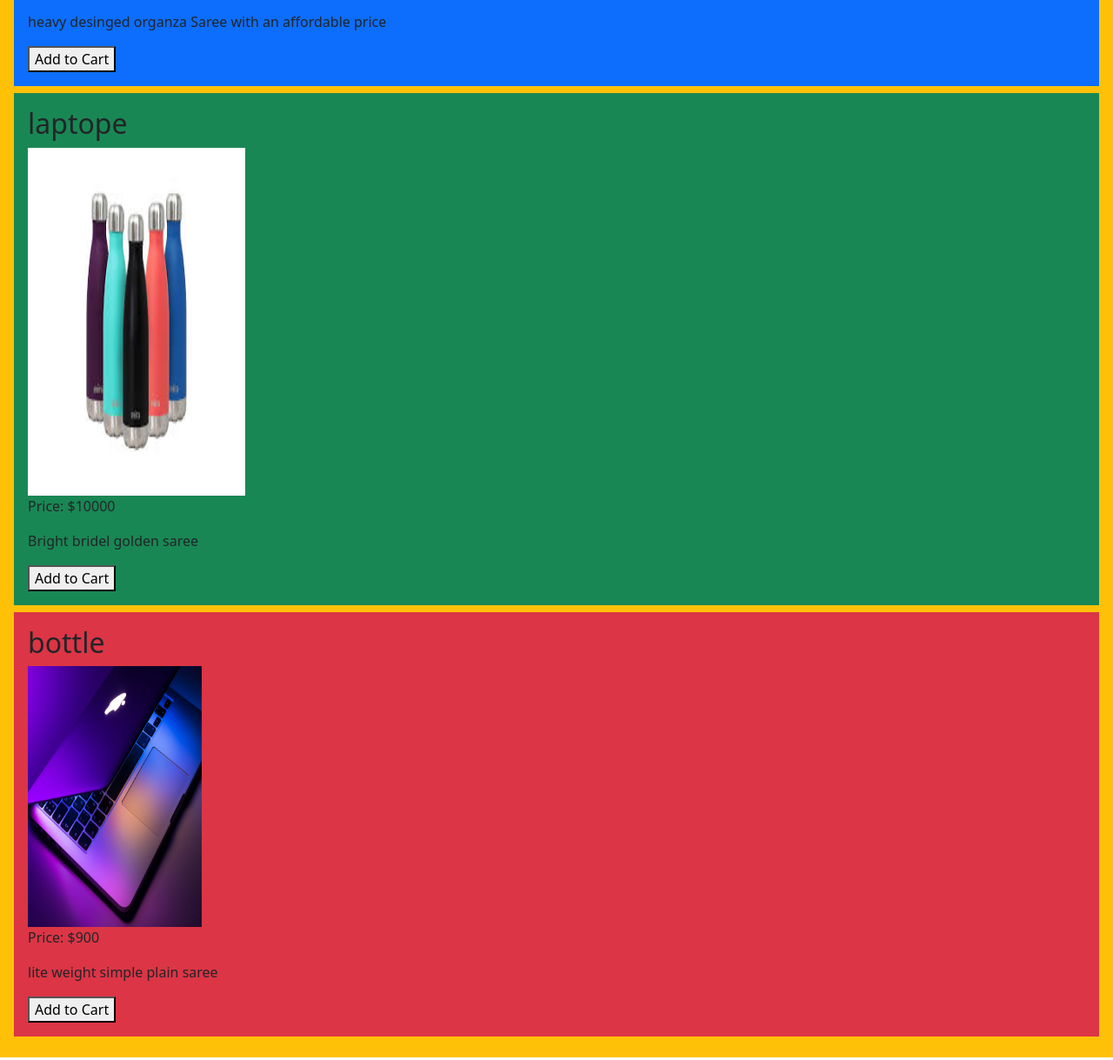
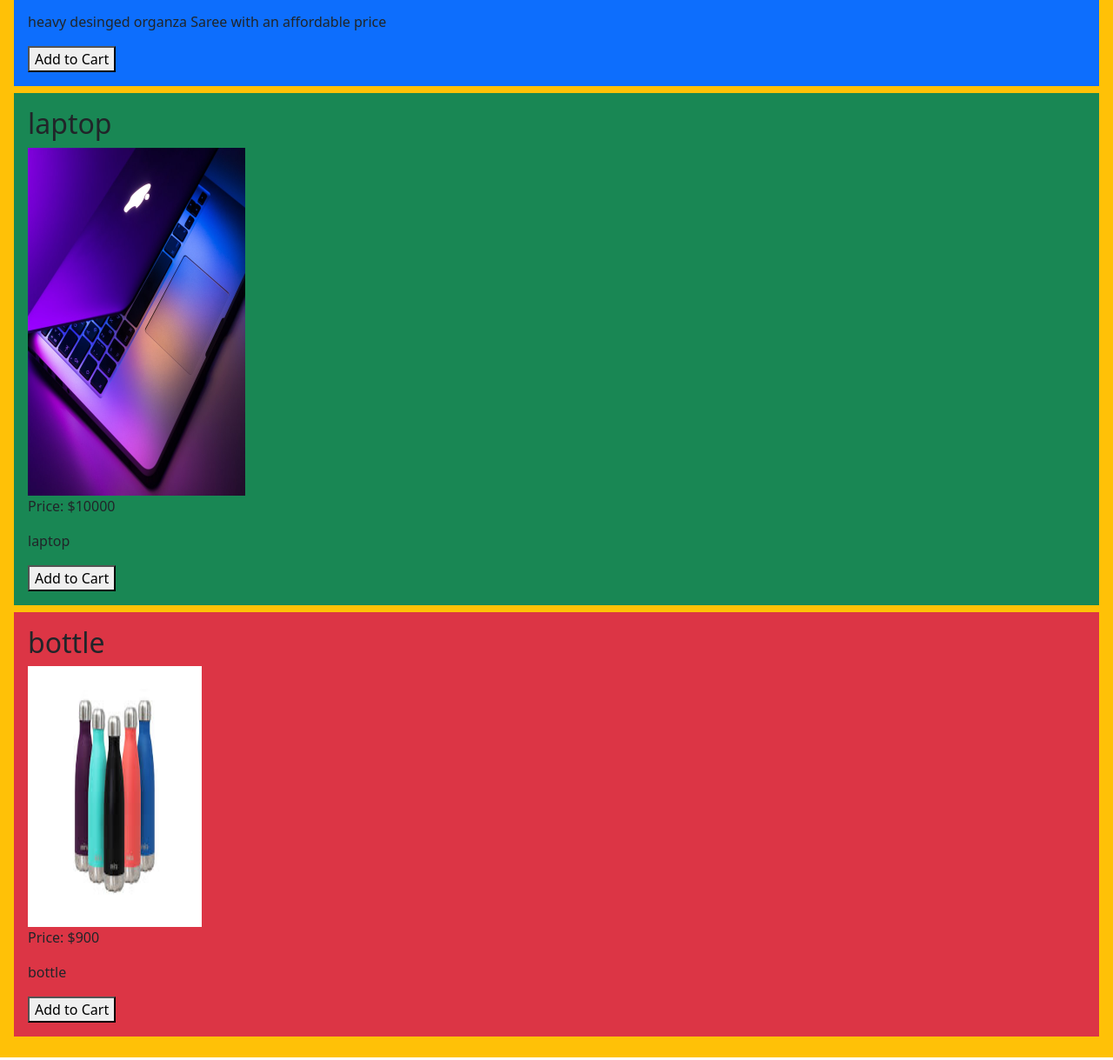
Before and after one commit to sindh123a/boostrap6612, a plain HTML site: page index.html in a window 1280 px wide. Shown: the part 1848-3067 px from the top of the page at 87% size. Drawn offline with nearby package versions, Linux system fonts and the light colour scheme.

Commit message:
Update index.html

```diff
--- a/index.html
+++ b/index.html
@@ -64,17 +64,17 @@
                 <button class="add-to-cart" onclick="addToCart('fancy saree', 2500)">Add to Cart</button>
             </div>
             <div class="p-3 mb-2 bg-success text-dark">
-                <h2>laptope</h2>
-                <img src="img4.png" width="250px" height="400px">
+                <h2>laptop</h2>
+                <img src="img5.png" width="250px" height="400px">
                 <p>Price: $10000</p>
-                <p>Bright bridel golden saree</p>
+                <p>laptop</p>
                 <button class="add-to-cart" onclick="addToCart('laptop', 10000)">Add to Cart</button>
             </div>
             <div class="p-3 mb-2 bg-danger text-dark">
                 <h2>bottle</h2>
-                <img src="img5.png" width="200px" height="300px">
+                <img src="img4.png" width="200px" height="300px">
                 <p>Price: $900</p>
-                <p>lite weight simple plain saree</p>
+                <p>bottle</p>
                 <button class="add-to-cart" onclick="addToCart('bottle', 900)">Add to Cart</button>
             </div>
 
```
